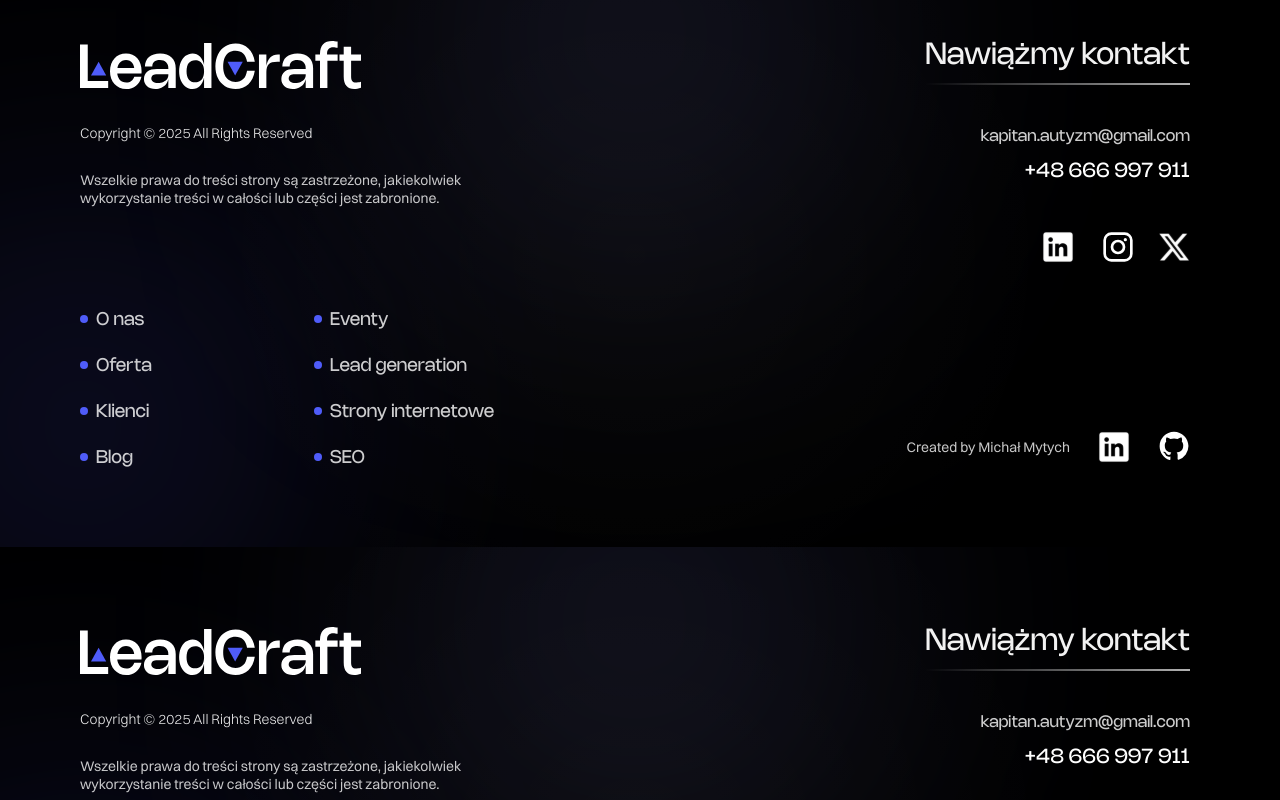
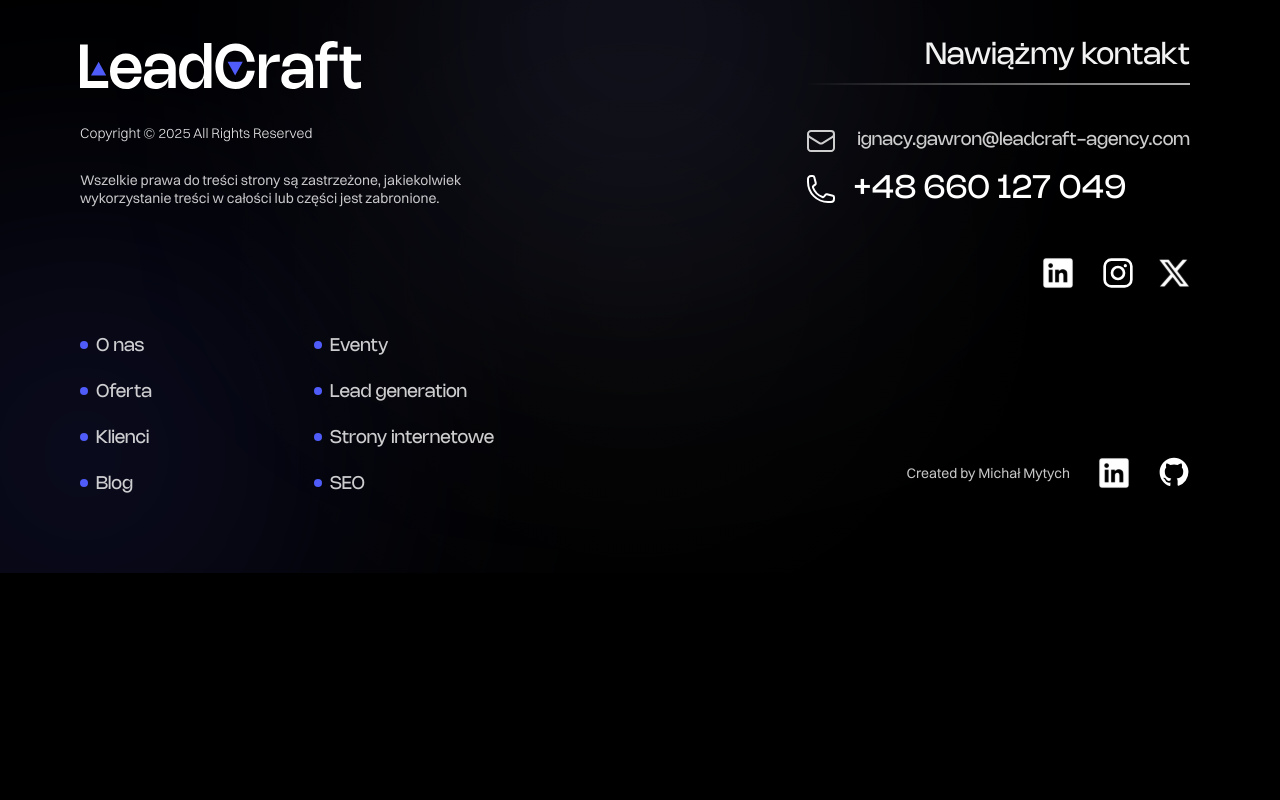
Before and after one commit to michalmytych/leadcraft-landing, a Next.js app: page /en in a window 1280 px wide. Shown: the part 1820-2620 px from the top of the page. After the commit the page ends 2393 px from the top, so only its background shows below. Built offline with nearby package versions, Linux system fonts and the light colour scheme.

Commit message:
Fix duplicated footer & update styles

```diff
--- a/app/[locale]/layout.tsx
+++ b/app/[locale]/layout.tsx
@@ -32,7 +32,6 @@ export default async function LocaleLayout({
     <LocaleShell locale={locale} messages={messages}>
       <Navbar locale={locale} />
       {children}
-      <Footer />
     </LocaleShell>
   );
 }
--- a/components/Footer.tsx
+++ b/components/Footer.tsx
@@ -6,6 +6,7 @@ import {
   XIcon,
   GithubIcon,
 } from "@/components/icons/SocialIcons";
+import { EnvelopeIcon, PhoneIcon } from "@heroicons/react/24/outline";
 
 const mainLinks = [
   { label: "O nas", href: "#about" },
@@ -49,7 +50,7 @@ export default function Footer() {
                 </p>
               </div>
 
-              <div className="grid gap-12 md:grid-cols-2 sm:grid-cols-2 xs:mt-12 sm:mt-12 md:mt-12 lg:mt-8 lg:bg-transparent">
+              <div className="grid gap-12 grid-cols-2 md:grid-cols-2 sm:grid-cols-2 xs:mt-12 sm:mt-12 md:mt-12 lg:mt-8 lg:bg-transparent">
                 <nav className="flex flex-col gap-7">
                   {mainLinks.map((item, index) => (
                     <div className="flex items-center gap-2" key={`${item.label}-${index}`}>
@@ -91,16 +92,22 @@ export default function Footer() {
               <div className="h-0.5 w-full bg-linear-to-r from-white/0 to-white/70 mt-3"></div>
               <div className="mt-10 flex flex-col gap-2">
                 <a
-                  href="mailto:kapitan.autyzm@gmail.com"
-                  className="font-heading text-white/80 transition hover:text-white"
+                  href="mailto:ignacy.gawron@leadcraft-agency.com"
+                  className="font-heading text-[18px] text-white/80 transition hover:text-white hover:underline flex items-center gap-5"
                 >
-                  kapitan.autyzm@gmail.com
+                  <EnvelopeIcon className="w-8 h-8" />
+                  <span>
+                    ignacy.gawron@leadcraft-agency.com
+                  </span>
                 </a>
                 <a
-                  href="tel:+48666997911"
-                  className="font-heading text-[20px] font-medium text-white transition hover:text-white/80"
+                  href="tel:+48660127049"
+                  className="font-heading text-[32px] transition hover:text-white/80 hover:underline flex items-center gap-4"
                 >
-                  +48 666 997 911
+                  <PhoneIcon className="w-8 h-8" />
+                  <span>
+                    +48 660 127 049
+                  </span>
                 </a>
               </div>
 
--- a/sections/HeroSection.tsx
+++ b/sections/HeroSection.tsx
@@ -39,7 +39,7 @@ export default function HeroSection() {
 
           <div className="mt-8 h-px w-full max-w-[520px] bg-black/20" />
 
-          <p className="mt-8 max-w-[640px] font-content text-xl leading-[1.28] text-black/70 md:text-[18px]">
+          <p className="mt-8 max-w-[640px] font-content text-lg leading-[1.28] text-black/70 md:text-[18px]">
             Wspieramy firmy usługowe, techniczne i produkcyjne w pozyskiwaniu
             klientów dzięki skutecznym kampaniom i przemyślanym procesom.
             Działamy elastycznie – każda strategia jest skrojona pod Twój
```
